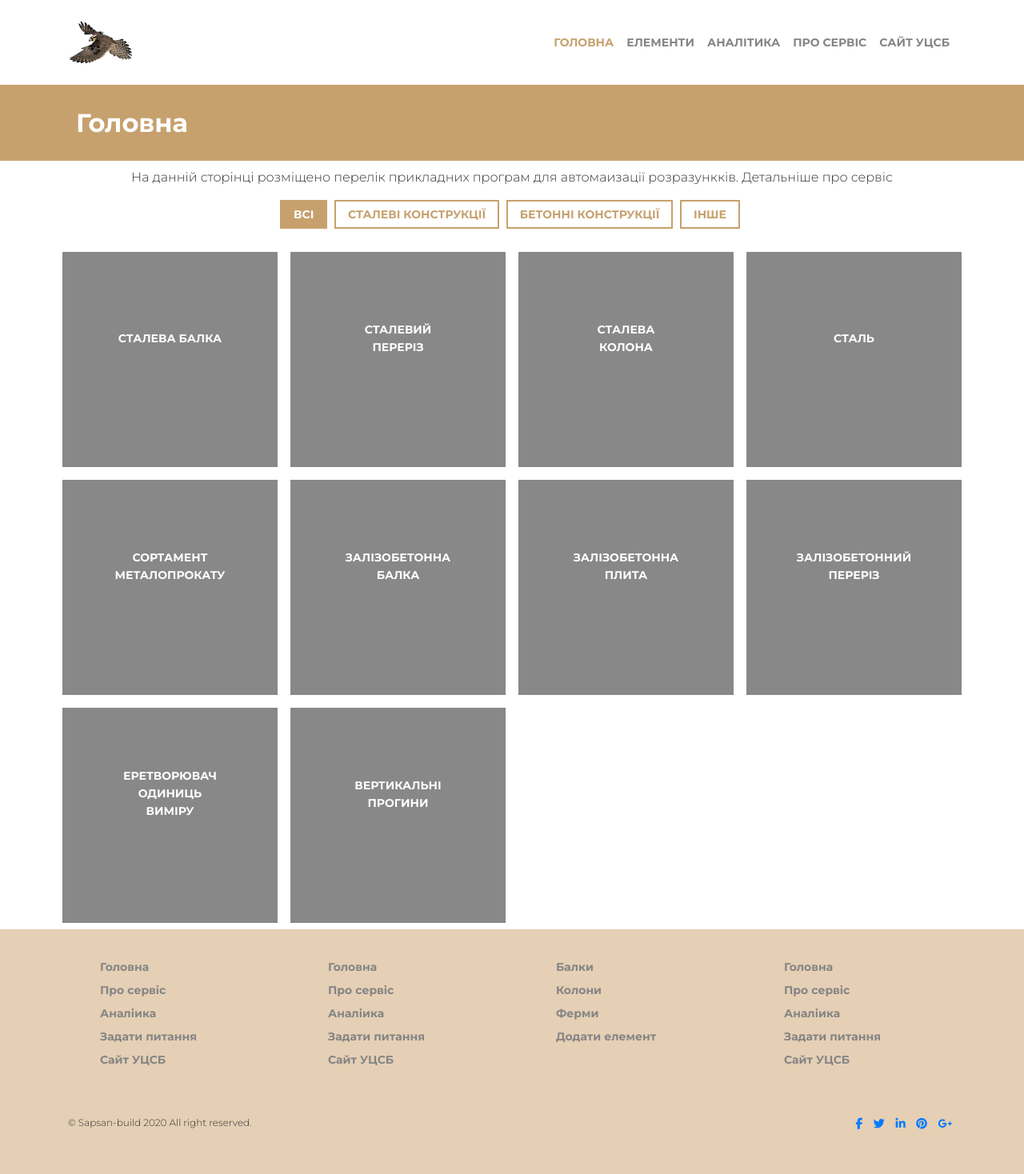
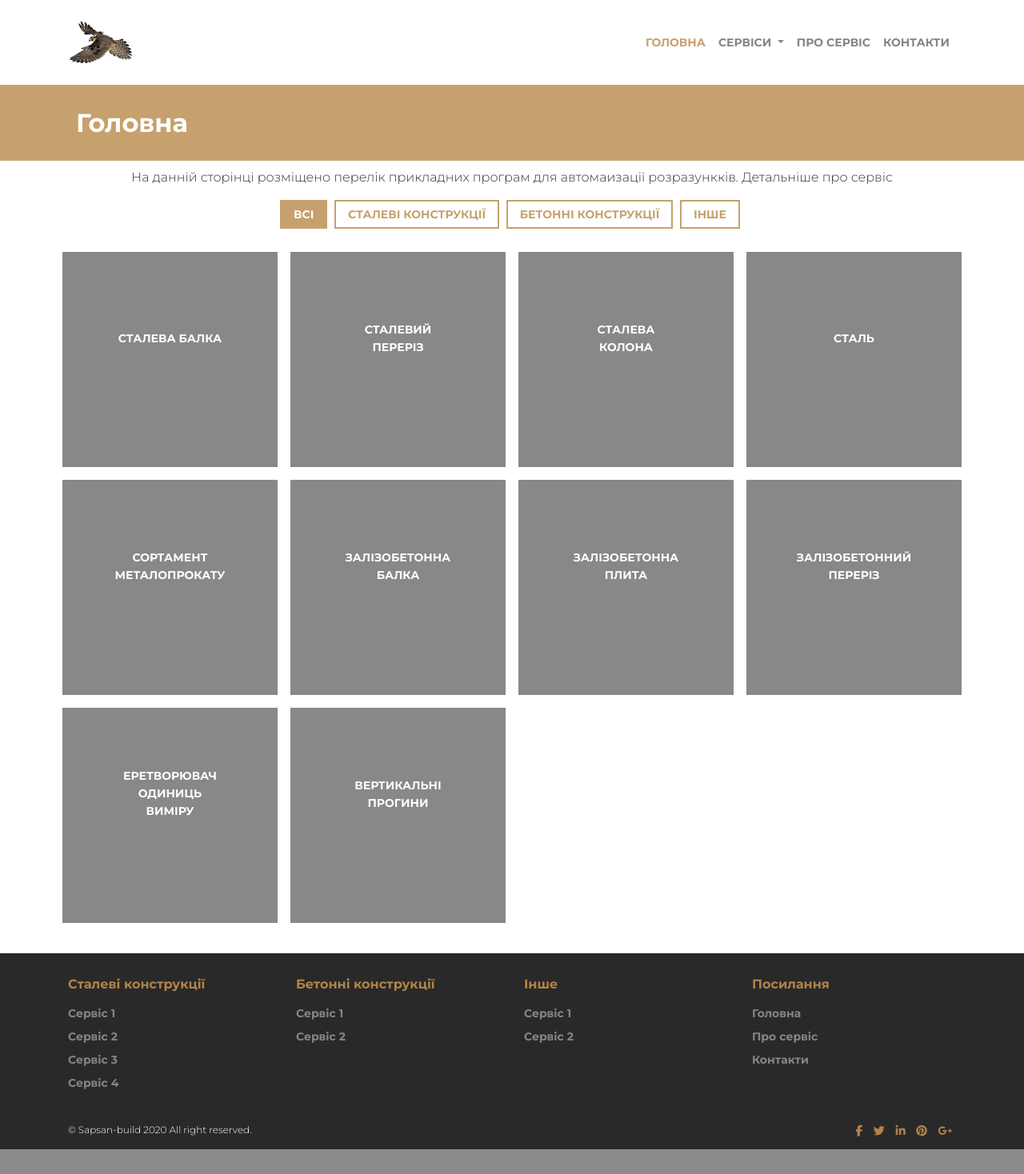
Before and after one commit to vdovkin/sapsan-build, a Flask app: page / in a window 1280 px wide. Shown: the whole page at 80% size. After the commit the page ends 1437 px from the top, so only its background shows below. Run offline with Flask 2, Linux system fonts and the light colour scheme; some libraries are stand-ins or nearby versions.

Commit message:
Add about and contact pages

```diff
--- a/core/main/routes.py
+++ b/core/main/routes.py
@@ -8,3 +8,13 @@ main = Blueprint("main", __name__)
 @main.route("/home")
 def home():
     return render_template("main/home.html", apps=APPS)
+
+
+@main.route("/about")
+def about():
+    return render_template("main/about.html", title="Про сервіс")
+
+
+@main.route("/contact")
+def contact():
+    return render_template("main/contact.html", title="Контакти")
--- a/core/static/css/style.css
+++ b/core/static/css/style.css
@@ -82,11 +82,22 @@ li {
 }
 
 .footer {
-  background-color: #e5cfb5;
+  margin-top: 30px;
+  background-color: #292929;
   font-family: "Montserrat", sans-serif;
   font-size: 14px;
-  padding: 40px 0;
   line-height: 1;
+}
+
+.footer .footer-links h5 {
+  padding-top: 30px;
+  font-size: 16px;
+  font-weight: bold;
+  color: #b18446;
+}
+
+.footer .footer-links ul {
+  padding: 0;
 }
 
 .footer .footer-links li {
@@ -105,14 +116,14 @@ li {
 
 #sub-footer {
   text-shadow: none;
-  padding: 0;
-  padding-top: 30px;
+  padding: 10px 0 0 0;
   margin: 20px 0 0 0;
 }
 
 #sub-footer .copyright {
   text-align: left;
   font-size: 12px;
+  color: #fff;
 }
 
 #sub-footer ul.social-network {
@@ -122,6 +133,14 @@ li {
 #sub-footer ul.social-network li {
   display: inline;
   margin: 0 5px;
+}
+
+#sub-footer ul.social-network a {
+  color: #b18446;
+}
+
+#sub-footer ul.social-network a:hover {
+  color: #fff;
 }
 
 .main-desctiption {
--- a/core/static/scss/_footer.scss
+++ b/core/static/scss/_footer.scss
@@ -1,11 +1,20 @@
 .footer {
+  margin-top: 30px;
   background-color: $color5;
   font-family: $font;
   font-size: 14px;
-  padding: 40px 0;
   line-height: 1;
 
   .footer-links {
+    h5 {
+      padding-top: 30px;
+      font-size: 16px;
+      font-weight: bold;
+      color: $color2;
+    }
+    ul {
+      padding: 0;
+    }
     li {
       margin-bottom: 15px;
     }
@@ -22,12 +31,12 @@
 
 #sub-footer {
   text-shadow: none;
-  padding: 0;
-  padding-top: 30px;
+  padding: 10px 0 0 0;
   margin: 20px 0 0 0;
   .copyright {
     text-align: left;
     font-size: 12px;
+    color: #fff;
   }
   ul.social-network {
     float: right;
@@ -35,5 +44,11 @@
       display: inline;
       margin: 0 5px;
     }
+    a {
+      color: $color2;
+    }
+    a:hover {
+      color: #fff;
+    }
   }
 }
--- a/core/static/scss/_varriabels.scss
+++ b/core/static/scss/_varriabels.scss
@@ -9,7 +9,7 @@ $color2: #b18446;
 $color3: #858585;
 // $color4: #395e91;
 $color4: #58a2dc;
-$color5: #e5cfb5;
+$color5: #292929;
 
 // $color2: #395e91;
 // $color3: #71508e;
--- a/core/templates/_footer.html
+++ b/core/templates/_footer.html
@@ -5,92 +5,70 @@
     <!-- Grid row -->
     <div class="row">
       <!-- Grid column -->
-      <div class="footer-links col-md-3 mb-md-0 mb-3">
+      <div class="footer-links col-md-3">
         <!-- Links -->
-
+        <h5>Сталеві конструкції</h5>
         <ul>
           <li>
-            <a href="#">Головна</a>
+            <a href="#">Сервіс 1</a>
           </li>
           <li>
-            <a href="#">Про сервіс</a>
+            <a href="#">Сервіс 2</a>
           </li>
           <li>
-            <a href="#">Аналіика</a>
+            <a href="#">Сервіс 3</a>
           </li>
           <li>
-            <a href="#">Задати питання</a>
-          </li>
-          <li>
-            <a href="https://uscc.ua/">Сайт УЦСБ</a>
+            <a href="#">Сервіс 4</a>
           </li>
         </ul>
       </div>
       <!-- Grid column -->
       <!-- Grid column -->
-      <div class="footer-links col-md-3 mb-md-0 mb-3">
+      <div class="footer-links col-md-3">
         <!-- Links -->
-
+        <h5>Бетонні конструкції</h5>
         <ul>
           <li>
-            <a href="#">Головна</a>
+            <a href="#">Сервіс 1</a>
           </li>
           <li>
-            <a href="#">Про сервіс</a>
+            <a href="#">Сервіс 2</a>
+          </li>
+          >
+        </ul>
+      </div>
+      <!-- Grid column -->
+
+      <!-- Grid column -->
+      <div class="footer-links col-md-3">
+        <!-- Links -->
+        <h5>Інше</h5>
+        <ul>
+          <li>
+            <a href="#">Сервіс 1</a>
           </li>
           <li>
-            <a href="#">Аналіика</a>
-          </li>
-          <li>
-            <a href="#">Задати питання</a>
-          </li>
-          <li>
-            <a href="https://uscc.ua/">Сайт УЦСБ</a>
+            <a href="#">Сервіс 2</a>
           </li>
         </ul>
       </div>
       <!-- Grid column -->
 
       <!-- Grid column -->
-      <div class="footer-links col-md-3 mb-md-0 mb-3">
+      <div class="footer-links col-md-3">
         <!-- Links -->
+        <h5>Посилання</h5>
 
         <ul>
           <li>
-            <a href="#">Балки</a>
+            <a href="{{ url_for('main.home') }}">Головна</a>
           </li>
           <li>
-            <a href="#">Колони</a>
+            <a href="{{ url_for('main.about') }}">Про сервіс</a>
           </li>
           <li>
-            <a href="#">Ферми</a>
-          </li>
-          <li>
-            <a href="#">Додати елемент</a>
-          </li>
-        </ul>
-      </div>
-      <!-- Grid column -->
-
-      <!-- Grid column -->
-      <div class="footer-links col-md-3 mb-md-0 mb-3">
-        <!-- Links -->
-
-        <ul>
-          <li>
-            <a href="#">Головна</a>
-          </li>
-          <li>
-            <a href="#">Про сервіс</a>
-          </li>
-          <li>
-            <a href="#">Аналіика</a>
-          </li>
-          <li>
-            <a href="#">Задати питання</a>
-          </li>
-          <li>
-            <a href="https://uscc.ua/">Сайт УЦСБ</a>
+            <a href="{{ url_for('main.contact') }}">Контакти</a>
           </li>
         </ul>
       </div>
@@ -102,14 +80,14 @@
   <div id="sub-footer">
     <div class="container">
       <div class="row">
-        <div class="col-lg-6">
+        <div class="col-6">
           <div class="copyright">
             <p>
               <span>&copy; Sapsan-build 2020 All right reserved.</span>
             </p>
           </div>
         </div>
-        <div class="col-lg-6">
+        <div class="col-6">
           <ul class="social-network">
             <li>
               <a href="#" data-placement="top" title="Facebook"
--- a/core/templates/_navbar.html
+++ b/core/templates/_navbar.html
@@ -21,15 +21,36 @@
     </button>
     <div class="collapse navbar-collapse" id="navbarToggle">
       <!-- Navbar Right Side -->
-      <div class="navbar-nav ml-auto">
-        <a class="nav-item nav-link active" href="{{url_for('main.home')}}"
-          >Головна</a
-        >
-        <a class="nav-item nav-link" href="#">Елементи</a>
-        <a class="nav-item nav-link" href="#">Аналітика</a>
-        <a class="nav-item nav-link" href="#">Про сервіс</a>
-        <a class="nav-item nav-link" href="#">Сайт УЦСБ</a>
-      </div>
+      <ul class="navbar-nav ml-auto">
+        <li class="nav-item">
+          <a class="nav-link active" href="{{url_for('main.home')}}">Головна</a>
+        </li>
+        <li class="nav-item dropdown">
+          <a
+            class="nav-link dropdown-toggle"
+            href="#"
+            id="navbarServisesDropdown"
+            data-toggle="dropdown"
+            aria-haspopup="true"
+            aria-expanded="false"
+          >
+            Сервіси
+          </a>
+          <div class="dropdown-menu" aria-labelledby="navbarServisesDropdown">
+            <a class="dropdown-item" href="#">Сервіс 1</a>
+            <a class="dropdown-item" href="#">Сервіс 2</a>
+            <a class="dropdown-item" href="#">Сервіс 3</a>
+            <a class="dropdown-item" href="#">Сервіс 4</a>
+            <a class="dropdown-item" href="#">Сервіс 5</a>
+          </div>
+        </li>
+        <li class="nav-item">
+          <a class="nav-link" href="{{ url_for('main.about') }}">Про сервіс</a>
+        </li>
+        <li class="nav-item">
+          <a class="nav-link" href="{{ url_for('main.contact') }}">Контакти</a>
+        </li>
+      </ul>
     </div>
   </div>
 </nav>
--- a/core/templates/main/home.html
+++ b/core/templates/main/home.html
@@ -3,7 +3,7 @@
 <section id="inner-headline">
   <div class="container">
     <div class="row">
-      <div class="col-lg-12">
+      <div class="col-12">
         <h2 class="page-title">Головна</h2>
       </div>
     </div>
@@ -17,7 +17,7 @@
           <p>
             На данній сторінці розміщено перелік прикладних програм для
             автомаизації розразункків.
-            <a href="#">Детальніше про сервіс</a>
+            <a href="{{ url_for('main.about') }}">Детальніше про сервіс</a>
           </p>
         </div>
       </div>
```
Also changed, not shown: core/templates/main/about.html (added, +38 -0 lines), core/templates/main/contact.html (added, +38 -0 lines).
